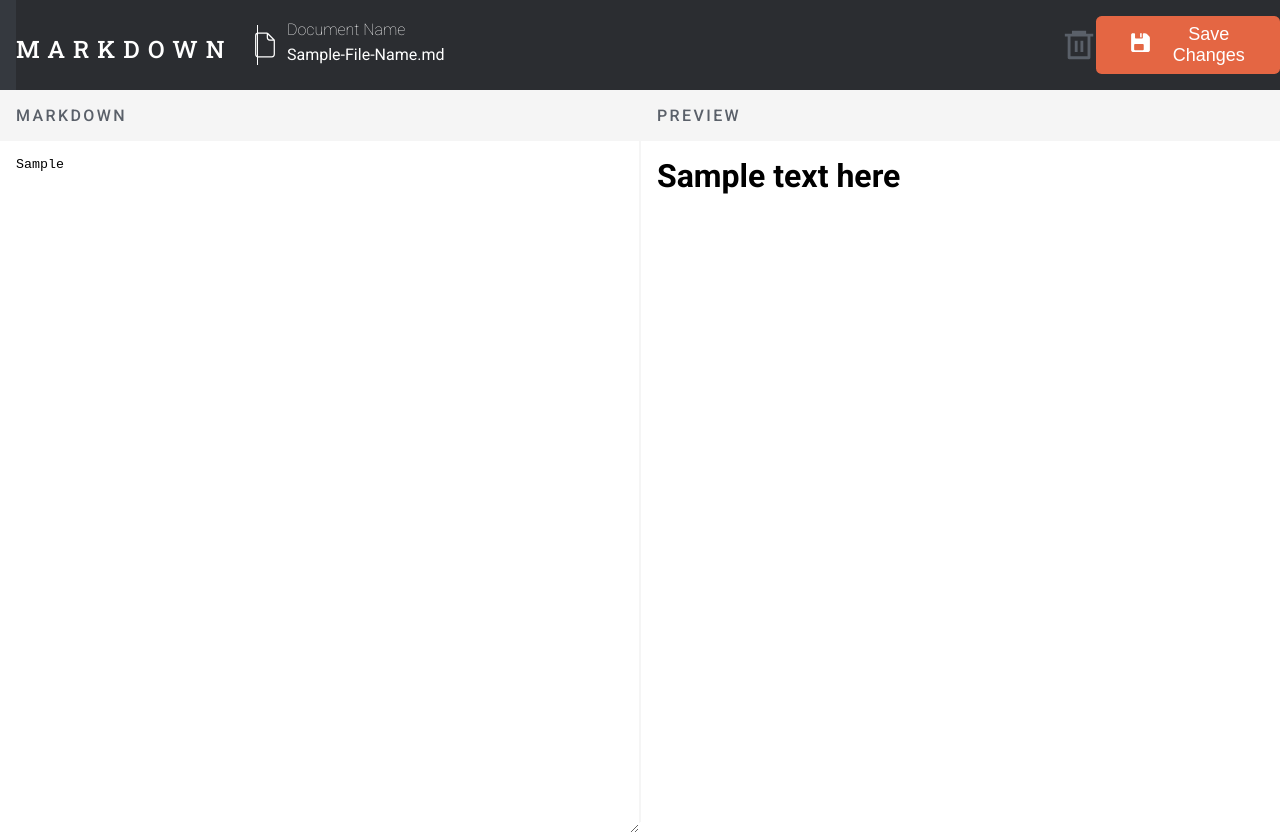
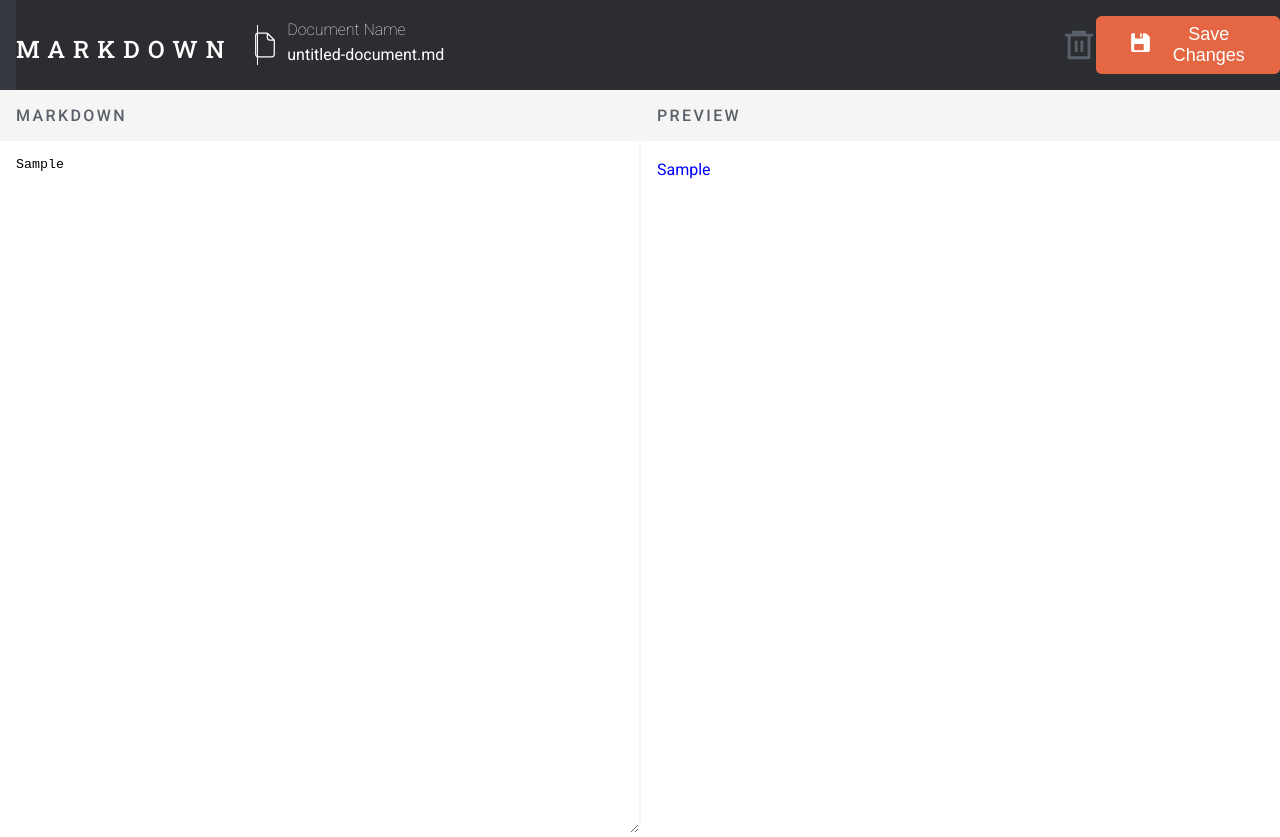
Before and after one commit to Aayush895/Markdown-Editor, a React (Vite) app in the folder client/: page / in a window 1280 px wide. Both pictures are taken after typing "Sample" into the empty fields and a click on the button "Save Changes". Built offline with nearby package versions, Linux system fonts and the light colour scheme.

Commit message:
Added the file-edit functionality and created a context for .md file

```diff
--- a/client/package.json
+++ b/client/package.json
@@ -7,7 +7,8 @@
     "dev": "vite",
     "build": "vite build",
     "lint": "eslint .",
-    "preview": "vite preview"
+    "preview": "vite preview",
+    "start": "npm run dev"
   },
   "dependencies": {
     "react": "^19.1.0",
--- a/client/src/App.jsx
+++ b/client/src/App.jsx
@@ -1,4 +1,5 @@
 import { useState } from 'react'
+import MarkdownContext from './Components/Context/MarkdownContext'
 import Navbar from './Components/Nav/Navbar'
 import Editor from './Components/Editor/Editor'
 import Preview from './Components/Preview/Preview'
@@ -6,20 +7,24 @@ import Sidebar from './Components/Sidebar/Sidebar'
 import styles from './App.module.css'
 
 function App() {
+  const [markdownContent, setMarkdownContent] = useState('')
   const [expand, setExpand] = useState(false)
+
   function handleSideBar() {
     setExpand(!expand)
   }
 
   return (
+    <MarkdownContext.Provider value={{ markdownContent, setMarkdownContent }}>
       <div id={styles.appContainer}>
         <Navbar expand={expand} handleSideBar={handleSideBar} />
         <div id={styles.editorPreviewContainer}>
-        <Sidebar expand={expand}/>
+          <Sidebar expand={expand} />
           <Editor />
           <Preview />
         </div>
       </div>
+    </MarkdownContext.Provider>
   )
 }
 
--- a/client/src/CSS/Navbar.module.css
+++ b/client/src/CSS/Navbar.module.css
@@ -37,6 +37,14 @@
   align-items: center;
   justify-content: space-around;
   width: 45%;
+  cursor: pointer;
+  padding: 0.5rem 0;
+  transition: ease-in 0.3s;
+}
+
+.docHeader:hover {
+  background-color: var(--gray-1);
+  border-radius: 0.5rem;
 }
 
 .docName > p {
--- /dev/null
+++ b/client/src/Components/Context/MarkdownContext.jsx
@@ -0,0 +1,5 @@
+import { createContext } from "react";
+
+const MarkdownContext = createContext('');
+
+export default MarkdownContext
--- a/client/src/Components/Editor/Editor.jsx
+++ b/client/src/Components/Editor/Editor.jsx
@@ -1,12 +1,13 @@
-import { useState } from 'react'
+import { useContext } from 'react'
+import MarkdownContext from '../Context/MarkdownContext'
 import styles from '../../CSS/Editor.module.css'
 
 function Editor() {
-  const [markdownInput, setMarkdownInput] = useState('')
+  const { markdownContent, setMarkdownContent } = useContext(MarkdownContext)
 
   function handleMarkDownInput(e) {
     e.preventDefault()
-    setMarkdownInput(e.target.value)
+    setMarkdownContent(e.target.value)
   }
   return (
     <div id={styles.editorContainer}>
@@ -16,7 +17,7 @@ function Editor() {
 
       <div id={styles.editor}>
         <textarea
-          value={markdownInput}
+          value={markdownContent}
           onChange={handleMarkDownInput}
           placeholder="Welcome to the Editor..."
         />
--- a/client/src/Components/Nav/Navbar.jsx
+++ b/client/src/Components/Nav/Navbar.jsx
@@ -1,3 +1,4 @@
+import { useState } from 'react'
 import { RxHamburgerMenu } from 'react-icons/rx'
 import { CiFileOn } from 'react-icons/ci'
 import { IoIosSave } from 'react-icons/io'
@@ -7,6 +8,13 @@ import Button from '../Button/Button'
 import styles from '../../CSS/Navbar.module.css'
 
 function Navbar({ expand, handleSideBar }) {
+  const [isEditActive, setisEditActive] = useState(false)
+  const [fileName, setFileName] = useState('untitled-document')
+
+  function handleFileName(e) {
+    setFileName(e.target.value)
+  }
+
   return (
     <div id={styles.navContainer}>
       <div className={styles.navHeader}>
@@ -39,7 +47,16 @@ function Navbar({ expand, handleSideBar }) {
           <CiFileOn size={30} />
           <div className={styles.docName}>
             <p>Document Name</p>
-            <p>Sample-File-Name.md</p>
+            {isEditActive ? (
+              <input
+                value={`${fileName}`}
+                onChange={handleFileName}
+                className={styles.editFileName}
+                onBlur={() => setisEditActive(false)}
+              />
+            ) : (
+              <p onClick={() => setisEditActive(true)}>{`${fileName}.md`}</p>
+            )}
           </div>
         </div>
       </div>
@@ -53,4 +70,5 @@ function Navbar({ expand, handleSideBar }) {
     </div>
   )
 }
+
 export default Navbar
--- a/client/src/Components/Preview/Preview.jsx
+++ b/client/src/Components/Preview/Preview.jsx
@@ -1,16 +1,19 @@
+import { useContext } from 'react'
 import Markdown from 'react-markdown'
 import remarkGfm from 'remark-gfm'
+import MarkdownContext from '../Context/MarkdownContext'
 import styles from '../../CSS/Preview.module.css'
 
 function Preview() {
-  const text = ` # Sample text here `
+  const { markdownContent } = useContext(MarkdownContext)
+
   return (
     <div id={styles.previewContainer}>
       <div id={styles.header}>
         <p>PREVIEW</p>
       </div>
       <div id={styles.preview}>
-        <Markdown remarkPlugins={[remarkGfm]}>{text}</Markdown>
+        <Markdown remarkPlugins={[remarkGfm]}>{markdownContent}</Markdown>
       </div>
     </div>
   )
--- a/package.json
+++ b/package.json
@@ -6,10 +6,10 @@
   "scripts": {
     "test": "echo \"Error: no test specified\" && exit 1",
     "install-server": "npm install --prefix server",
-    "install-client": "npm install --prefix nasa-front-end",
-    "install": "npm install server && npm install nasa-front-end",
+    "install-client": "npm install --prefix client",
+    "install": "npm install server && npm install client",
     "server": "npm start --prefix server",
-    "client": "npm start --prefix nasa-front-end",
+    "client": "npm start --prefix client",
     "watch": "npm run server & npm run client"
   },
   "keywords": [],
```
Also changed, not shown: 1 other file (tests, documents, lock files or other folders). Lines whose indentation alone changed are shown as unchanged.
